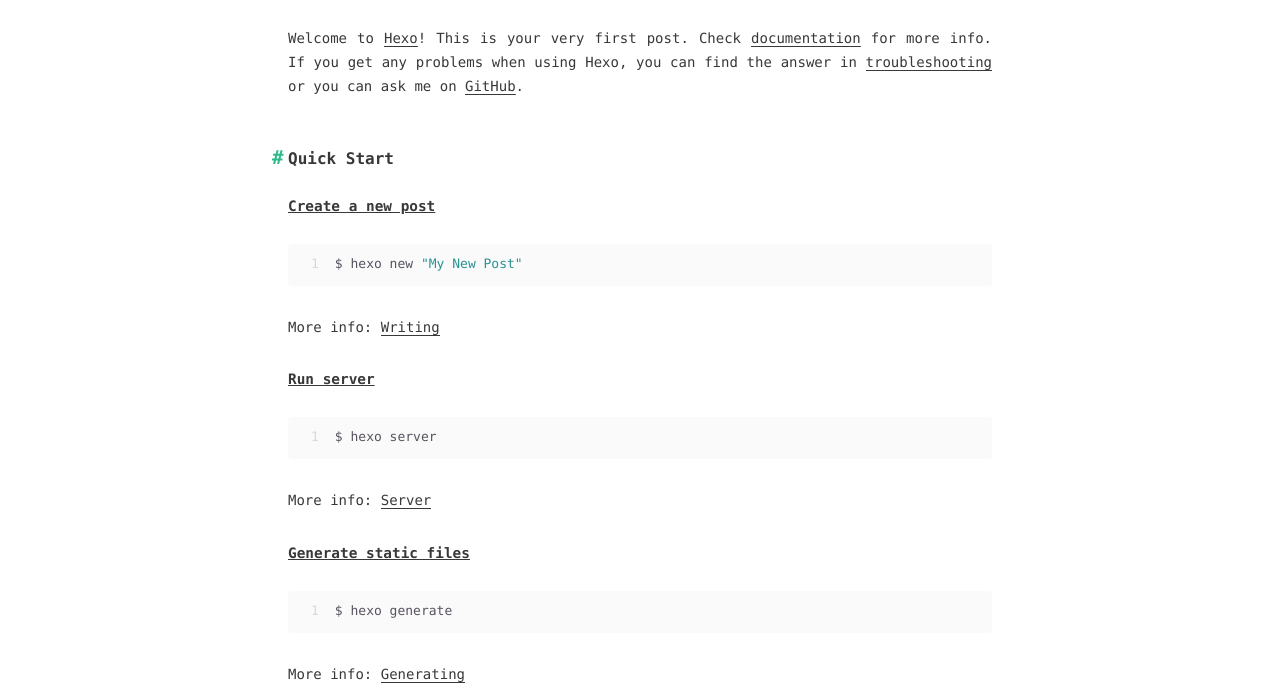
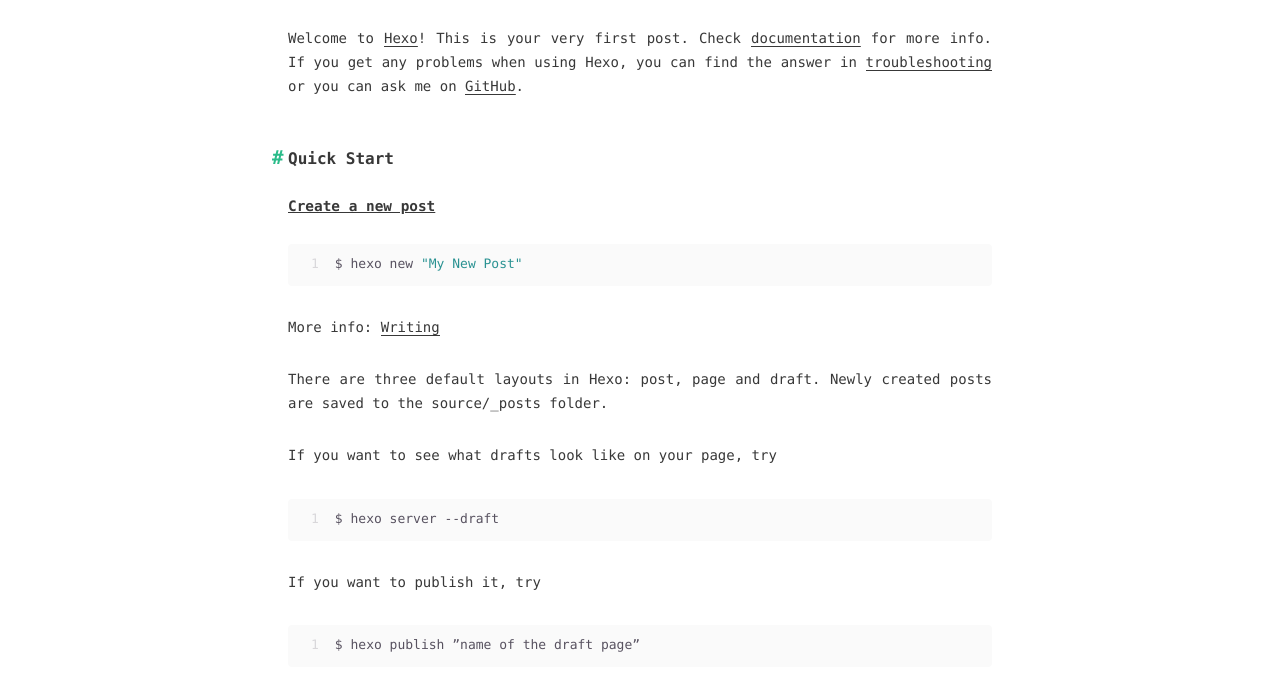
Before and after one commit to Tildada/Tildada.github.io, a plain HTML site: page 2020/07/30/hello-world/index.html in a window 1280 px wide. Shown: the part 120-805 px from the top of the page. Drawn offline with Linux system fonts and the light colour scheme.

Commit message:
Site updated: 2020-07-30 09:19:41

```diff
--- a/2020/07/30/hello-world/index.html
+++ b/2020/07/30/hello-world/index.html
@@ -14,7 +14,7 @@
 <meta property="og:description" content="Welcome to Hexo! This is your very first post. Check documentation for more info. If you get any problems when using Hexo, you can find the answer in troubleshooting or you can ask me on GitHub. Quick">
 <meta property="og:locale" content="en_US">
 <meta property="article:published_time" content="2020-07-30T00:06:05.249Z">
-<meta property="article:modified_time" content="2020-07-30T00:06:05.250Z">
+<meta property="article:modified_time" content="2020-07-30T01:12:56.581Z">
 <meta property="article:author" content="Wentao Kang">
 <meta name="twitter:card" content="summary">
 
@@ -146,6 +146,12 @@
 <h2 id="Quick-Start"><a href="#Quick-Start" class="headerlink" title="Quick Start"></a>Quick Start</h2><h3 id="Create-a-new-post"><a href="#Create-a-new-post" class="headerlink" title="Create a new post"></a>Create a new post</h3><figure class="highlight bash"><table><tr><td class="gutter"><pre><span class="line">1</span><br></pre></td><td class="code"><pre><span class="line">$ hexo new <span class="string">&quot;My New Post&quot;</span></span><br></pre></td></tr></table></figure>
 
 <p>More info: <a target="_blank" rel="noopener" href="https://hexo.io/docs/writing.html">Writing</a></p>
+<p>There are three default layouts in Hexo: post, page and draft. Newly created posts are saved to the source/_posts folder.</p>
+<p>If you want to see what drafts look like on your page, try</p>
+<figure class="highlight bash"><table><tr><td class="gutter"><pre><span class="line">1</span><br></pre></td><td class="code"><pre><span class="line">$ hexo server --draft</span><br></pre></td></tr></table></figure>
+<p>If you want to publish it, try</p>
+<figure class="highlight bash"><table><tr><td class="gutter"><pre><span class="line">1</span><br></pre></td><td class="code"><pre><span class="line">$ hexo publish ”name of the draft page”</span><br></pre></td></tr></table></figure>
+
 <h3 id="Run-server"><a href="#Run-server" class="headerlink" title="Run server"></a>Run server</h3><figure class="highlight bash"><table><tr><td class="gutter"><pre><span class="line">1</span><br></pre></td><td class="code"><pre><span class="line">$ hexo server</span><br></pre></td></tr></table></figure>
 
 <p>More info: <a target="_blank" rel="noopener" href="https://hexo.io/docs/server.html">Server</a></p>
```
